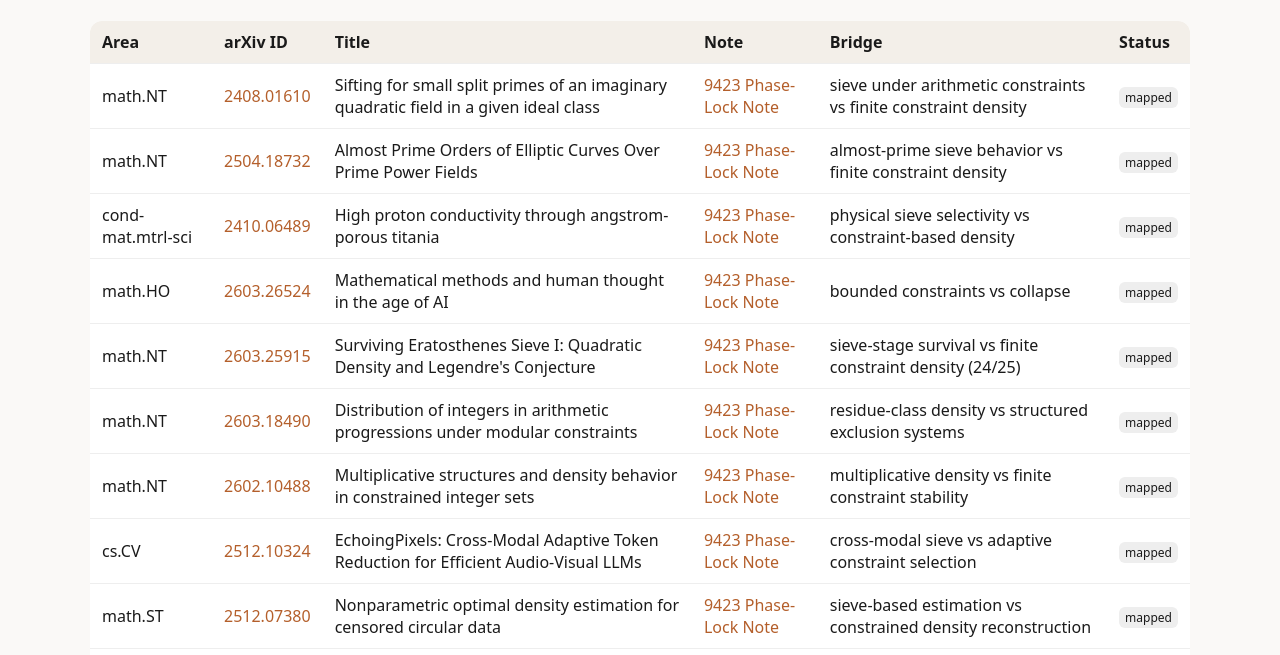
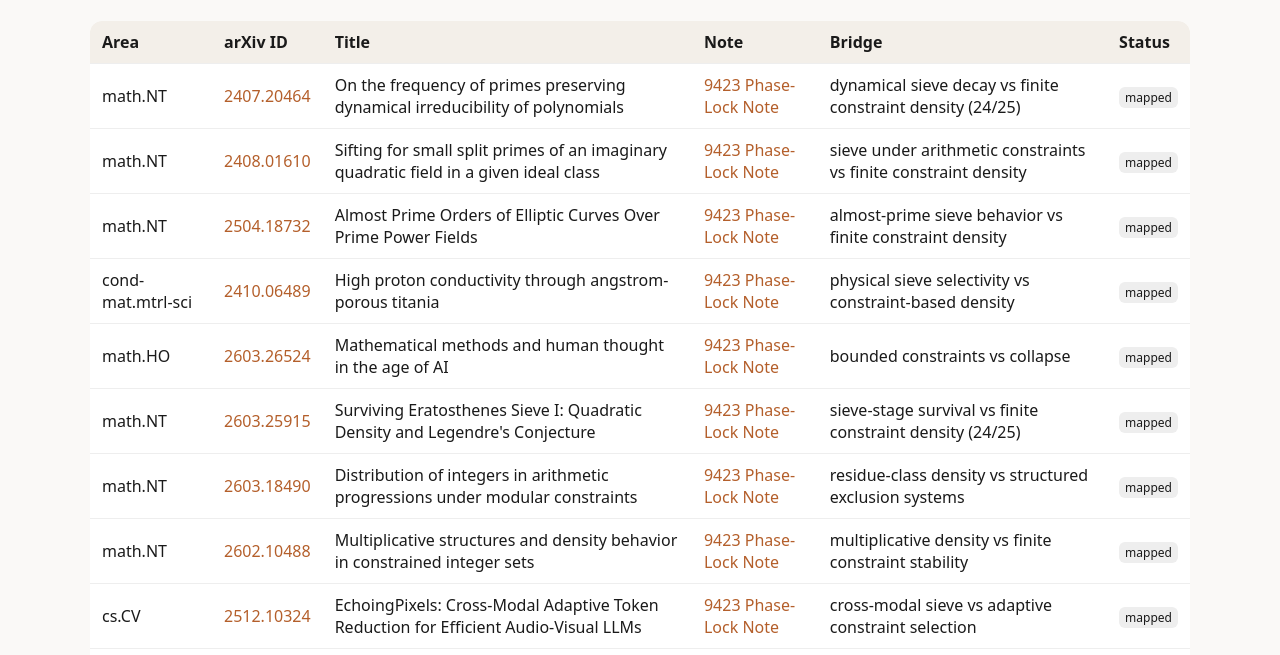
Before and after one commit to thinkthoughts/antiviolent-intelligence, a plain HTML site: page antiviolentintelligence.ai/arxiv/index.html in a window 1280 px wide. Shown: the part 145-800 px from the top of the page. Drawn offline with Linux system fonts and the light colour scheme.

Commit message:
Update index.html

```diff
--- a/antiviolentintelligence.ai/arxiv/index.html
+++ b/antiviolentintelligence.ai/arxiv/index.html
@@ -93,6 +93,33 @@ Core resources:
 </thead>
 
 <tbody>
+  <tr>
+  <td>math.NT</td>
+
+  <td>
+    <a href="https://arxiv.org/abs/2407.20464">
+      2407.20464
+    </a>
+  </td>
+
+  <td>
+    On the frequency of primes preserving dynamical irreducibility of polynomials
+  </td>
+
+  <td>
+    <a href="../2407.20464/">
+      9423 Phase-Lock Note
+    </a>
+  </td>
+
+  <td>
+    dynamical sieve decay vs finite constraint density (24/25)
+  </td>
+
+  <td>
+    <span class="badge">mapped</span>
+  </td>
+</tr>
   <tr>
   <td>math.NT</td>
 
```
